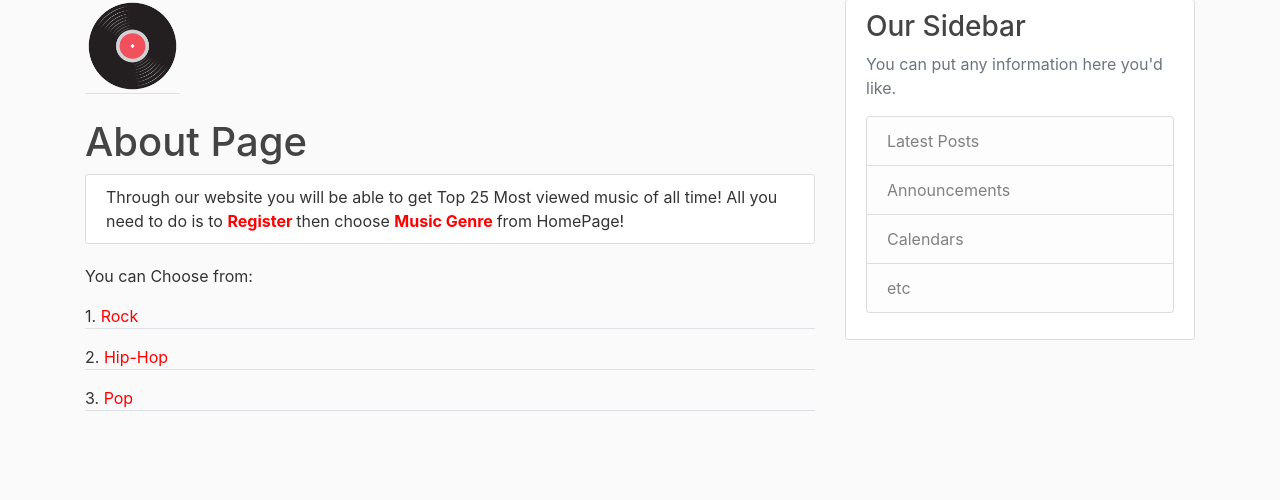
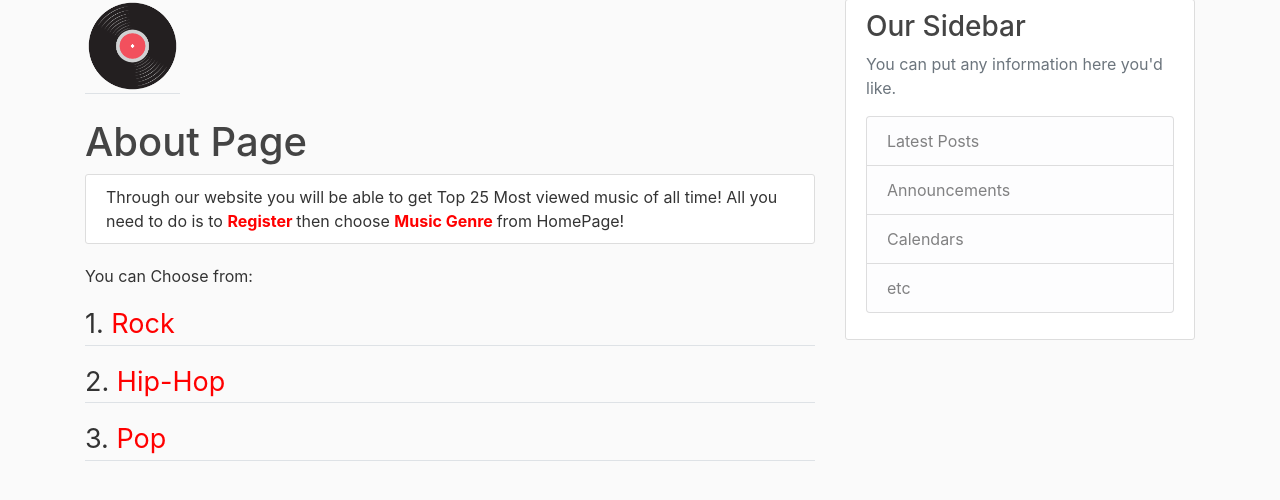
Before and after one commit to KlasniMisho123/pythonFlaskproject, a Flask app: page /about in a window 1280 px wide. Shown: the part 81-581 px from the top of the page. Run offline with Flask 3, Linux system fonts and the light colour scheme; parts of the project's set-up code (start-up, migrations or seed data) failed here and were passed over; some libraries are stand-ins or nearby versions.

Commit message:
GAVZARDET ZOMA

```diff
--- a/flaskblog/Templates/about.html
+++ b/flaskblog/Templates/about.html
@@ -8,11 +8,11 @@
 
     <p> You can Choose from:
     </p>
-    <p class="border-bottom mb-1" >
+    <p class="border-bottom rame mb-1" >
         1. <font color="red"> Rock </font> <p>
-    <p class=" border-bottom mb-1">
+    <p class=" border-bottom rame mb-1">
         2. <font color="red"> Hip-Hop </font> <p>
-    <p class=" border-bottom mb-1">
+    <p class=" border-bottom rame mb-1">
         3.  <font color="red"> Pop </font> <p>
 
 {% endblock content %}
--- a/flaskblog/static/main.css
+++ b/flaskblog/static/main.css
@@ -78,3 +78,7 @@ a.article-title:hover {
 .account-heading {
   font-size: 2.5rem;
 }
+
+.rame {
+  font-size: 27px;
+}
```
